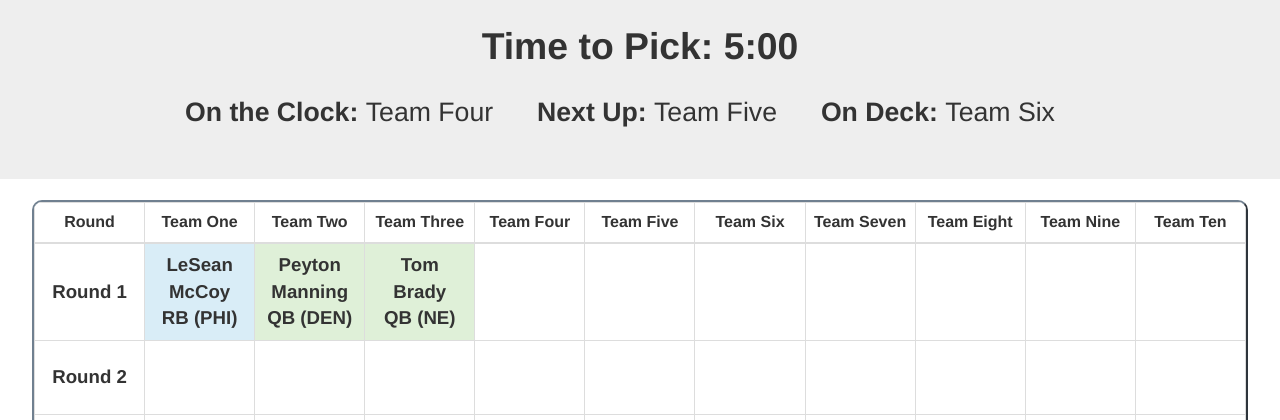
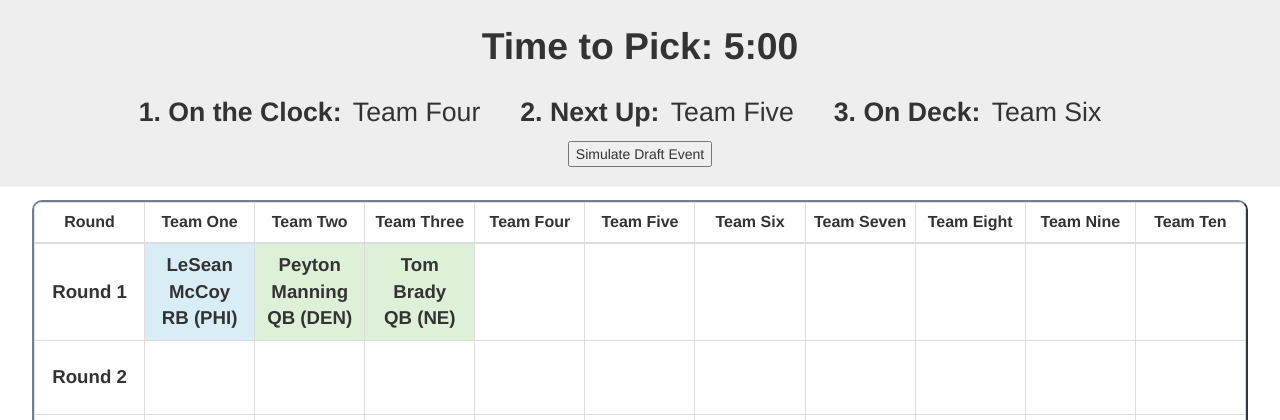
Before and after one commit to runt9/SPADE, a Django app: page /draft_board/ in a window 1280 px wide. Shown: the top 420 px of the page. Run offline with Django 3.2, Linux system fonts and the light colour scheme; some libraries are stand-ins or nearby versions.

Commit message:
[#1107920-74756344] Frontend Draft Board Prototype - Simulate event - Draft team info dynamic

```diff
--- a/static/css/draft_board.css
+++ b/static/css/draft_board.css
@@ -66,6 +66,7 @@
 }
 .jumbotron {
     padding-top: 20px;
+    padding-bottom: 20px;
 }
 .table>tbody>tr>td {
     vertical-align: middle;
--- a/static/javascript/controllers.js
+++ b/static/javascript/controllers.js
@@ -231,6 +231,8 @@ angular.module('DraftBoardApp.controllers', []).controller('draftBoardController
             round: 1
         },
     ];
+    $scope.currentRound = 1;
+    $scope.currentTeam = 'Team Four';
     $scope.rounds = [1, 2, 3, 4, 5, 6, 7, 8, 9, 10, 11, 12, 13, 14, 15, 16];
     $scope.leagueTeams = ['Team One', 'Team Two', 'Team Three', 'Team Four', 'Team Five', 'Team Six', 'Team Seven', 'Team Eight', 'Team Nine', 'Team Ten'];
     $scope.getDraftedPlayer = function(team, round) {
@@ -267,24 +269,22 @@ angular.module('DraftBoardApp.controllers', []).controller('draftBoardController
         }
     };
 
+    // Timer object to maintain configuration and updating of the timer
     $scope.timer = {
         time: 300,
         playing: false,
 
         updateTimer: function() {
-            var minTime = 0;
-
-            if ($scope.timer.playing && $scope.timer.time > minTime) {
+            if ($scope.timer.playing && $scope.timer.time > 0) {
                 $scope.timer.time--;
             }
         },
         formatTime: function() {
             var time = $scope.timer.time;
-            var secondsToPad = 10;
 
             var minutes = Math.floor(time / 60);
             var seconds = Math.floor(time - (minutes * 60));
-            if (seconds < secondsToPad) {
+            if (seconds < 10) {
                 seconds = "0" + seconds;
             }
 
@@ -295,7 +295,7 @@ angular.module('DraftBoardApp.controllers', []).controller('draftBoardController
         }
     };
 
-    // Initialize our ticker when the page loads.
+    // Initialize our ticker and timer when the page loads.
     $scope.init = function() {
         $interval($scope.ticker.tickerMove, 10);
         $interval($scope.timer.updateTimer, 1000);
@@ -307,5 +307,52 @@ angular.module('DraftBoardApp.controllers', []).controller('draftBoardController
 
     $scope.isObjectEmpty = function(obj) {
         return draftBoardService.isObjectEmpty(obj);
-    }
+    };
+
+    // Returns whether or not we're in "reverse" this round
+    $scope.isSnaking = function() {
+        return $scope.currentRound % 2 === 0;
+    };
+
+    // Gets the list of teams for on the clock, next up, and on deck
+    $scope.getNextTeams = function() {
+        var leagueTeams = $scope.leagueTeams;
+        var currentIndex = leagueTeams.indexOf($scope.currentTeam);
+        var nextIndex;
+        var onDeckIndex;
+        if ($scope.isSnaking()) {
+            nextIndex = (currentIndex - 1 > 0) ? currentIndex - 1 : currentIndex + 1;
+            onDeckIndex = (nextIndex - 1 > 0) ? nextIndex - 1 : nextIndex + 1;
+        } else {
+            nextIndex = (currentIndex + 1 < leagueTeams.length) ? currentIndex + 1 : currentIndex - 1;
+            onDeckIndex = (nextIndex + 1 < leagueTeams.length) ? nextIndex + 1 : nextIndex - 1;
+        }
+
+        return {
+            '1. On the Clock': $scope.currentTeam,
+            '2. Next Up': leagueTeams[nextIndex],
+            '3. On Deck': leagueTeams[onDeckIndex]
+        };
+    };
+
+    // TEMPORARY: Exists only for prototype stage. Simulates a draft event coming in.
+    $scope.simulated = false;
+    $scope.simulateDraftEvent = function() {
+        if ($scope.simulated) {
+            return;
+        }
+
+        $scope.draftedPlayers.push({
+            name: "Calvin Johnson",
+            position: "WR",
+            league_team: "Team Four",
+            nfl_team: "DET",
+            round: 1
+        });
+
+        $scope.timer.time = 300;
+        $scope.currentTeam = 'Team Five';
+
+        $scope.simulated = true;
+    };
 }]);
--- a/templates/draft_board.html
+++ b/templates/draft_board.html
@@ -31,10 +31,12 @@
                 </span>
             </div>
             <div class="draftTeamInfo">
-                <span class="draftTeamHeader">On the Clock:&nbsp;</span><span class="draftTeamName">Team Four</span>
-                <span class="draftTeamHeader">Next Up:&nbsp;</span><span class="draftTeamName">Team Five</span>
-                <span class="draftTeamHeader">On Deck:&nbsp;</span><span class="draftTeamName">Team Six</span>
+                <div ng-repeat="(key, team) in getNextTeams()" style="display: inline-block">
+                    <span class="draftTeamHeader">{[{key}]}:&nbsp;</span>
+                    <span class="draftTeamName">{[{team}]}</span>
+                </div>
             </div>
+            <div style="padding-top: 10px;"><button ng-click="simulateDraftEvent()">Simulate Draft Event</button></div>
         </div>
         <div class="tableHolder scrollable draftBoardHolder">
             <table class="table table-bordered draftBoardTable">
```
